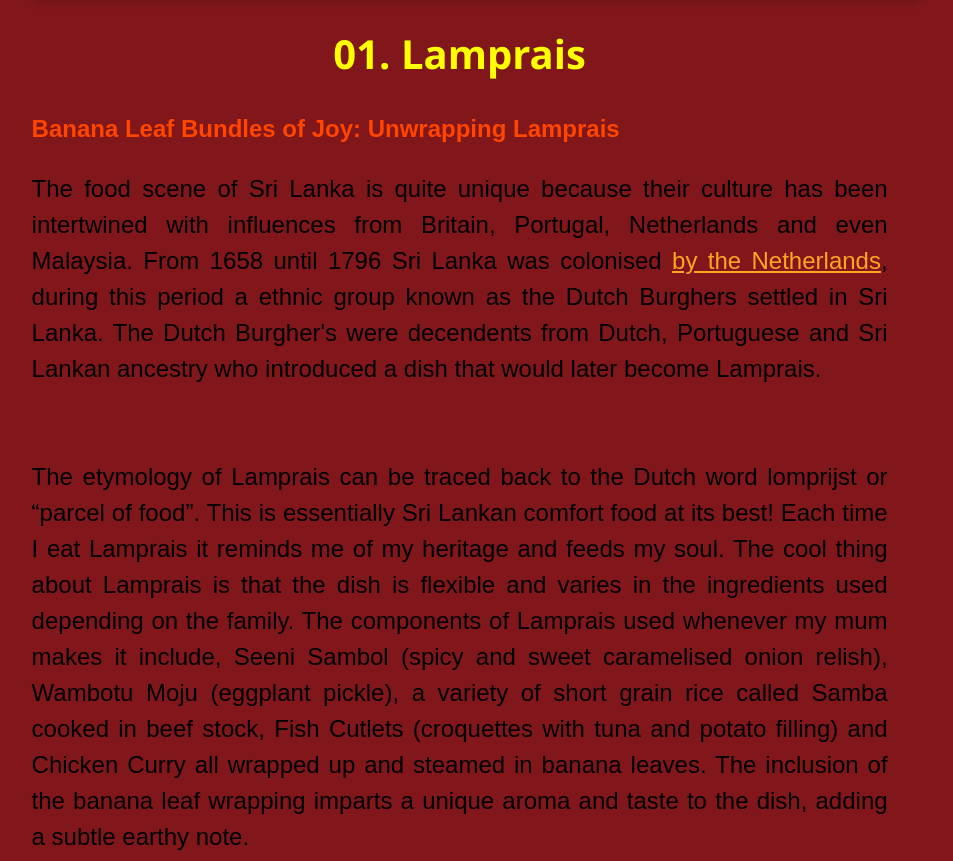
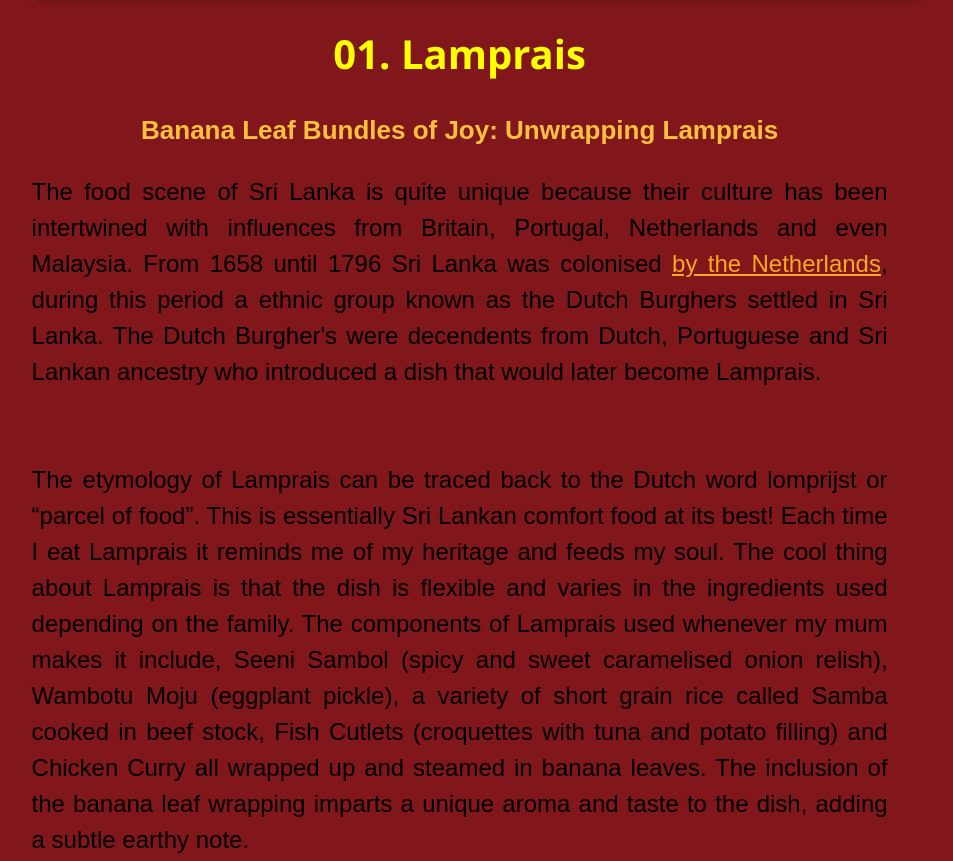
Before and after one commit to FormidibleThunder/content, a plain HTML site: page recipes.html in a window 1280 px wide. Shown: the part 1029-1890 px from the top of the page, without its empty margins (206-1159 px from the left). Drawn offline with Linux system fonts and the light colour scheme.

Commit message:
Now it's actually the last version of my website, tweaked sub-headings.
Changes applied at 4:30PM

```diff
--- a/style.css
+++ b/style.css
@@ -875,8 +875,11 @@ input {
 }
 
 .recipe-section h2 {
-    color: orangered;
+    color: #fcc13f;
+    font-size: 26px;
     font-weight: bold;
+    font-family: Arial, Helvetica, sans-serif;
+    text-align: center;
 }
 
 /* END OF RECIPE HEADING STYLING */
```
